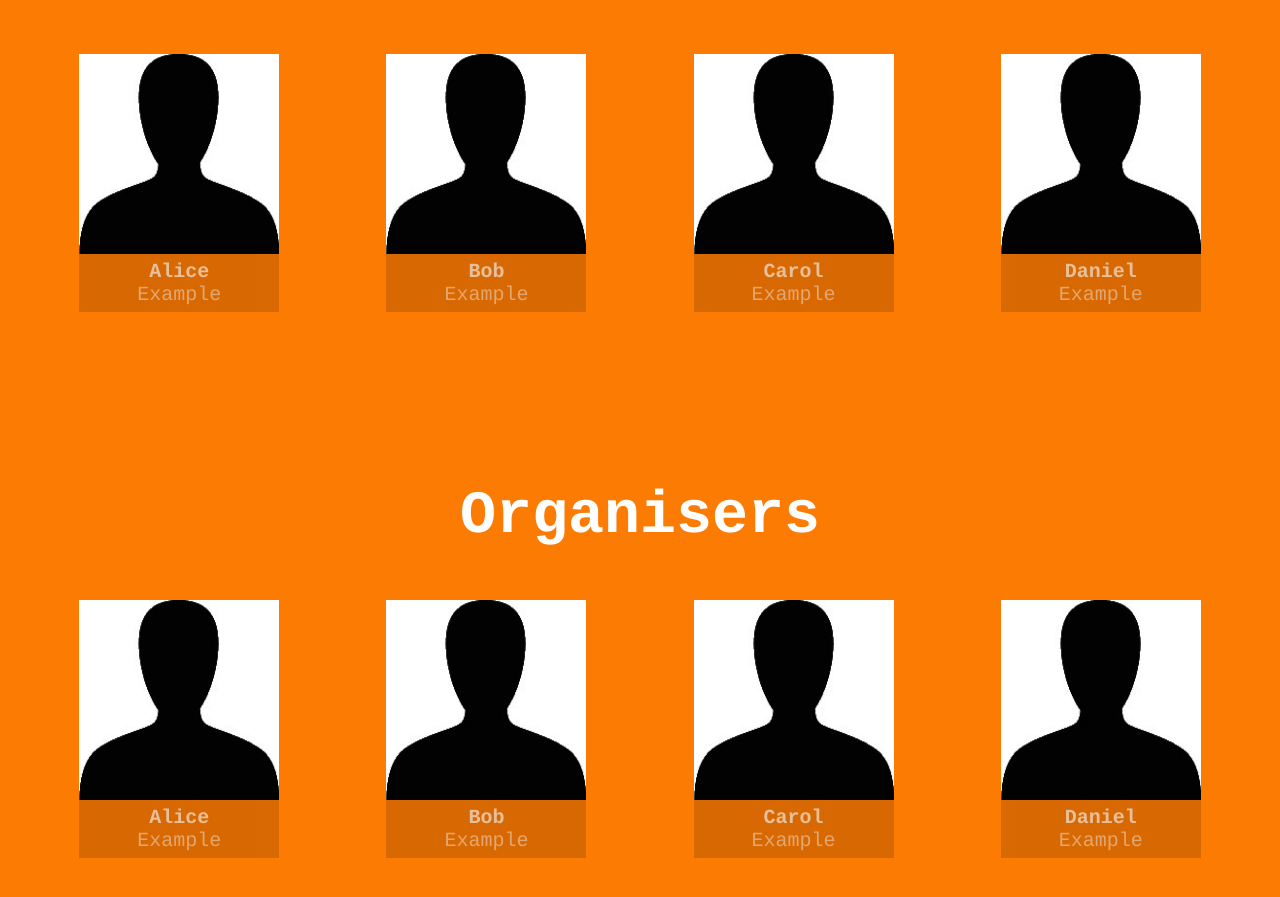
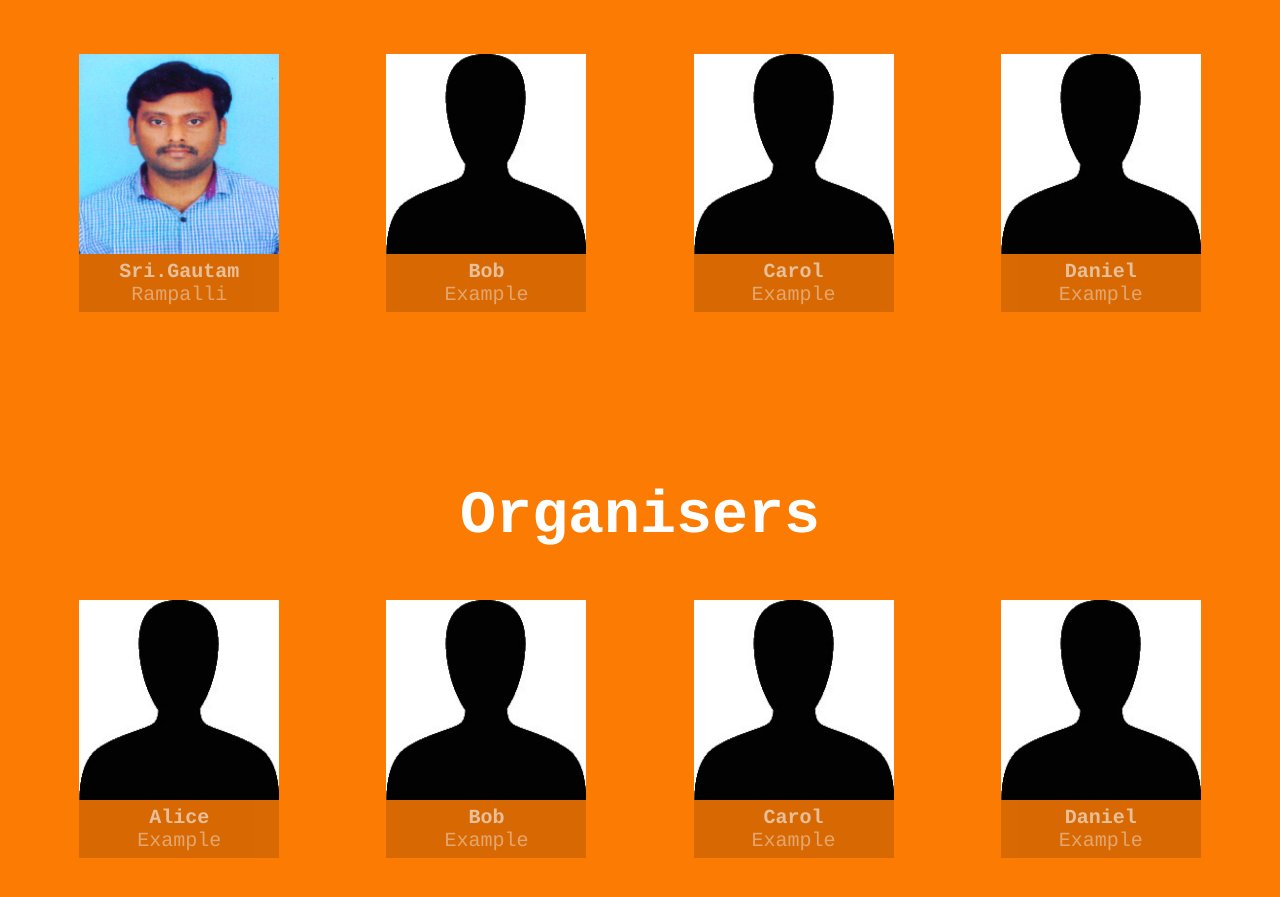
Before and after one commit to sih2024kitsw/sih2024kitsw.github.io, a Jekyll site: the page built from index.html, in a window 1280 px wide and 900 px high, scrolled down 4678 px. Shown: the top 897 px of the window. Built offline with Jekyll 4.4.1, drawn with Linux system fonts in a browser that asks for light colours.

Commit message:
Update organizers.yml

```diff
--- a/_data/organizers.yml
+++ b/_data/organizers.yml
@@ -12,9 +12,9 @@ group:
 # People organizing the event, and their websites.
 # See the ReadMe file for information on pictures.
 faculty:
-  - first: Alice
-    last: Example
-    link: http://example.org
+  - first: Sri.Gautam
+    last: Rampalli
+    link: https://kitsw.ac.in
 
   - first: Bob
     last: Example
```
